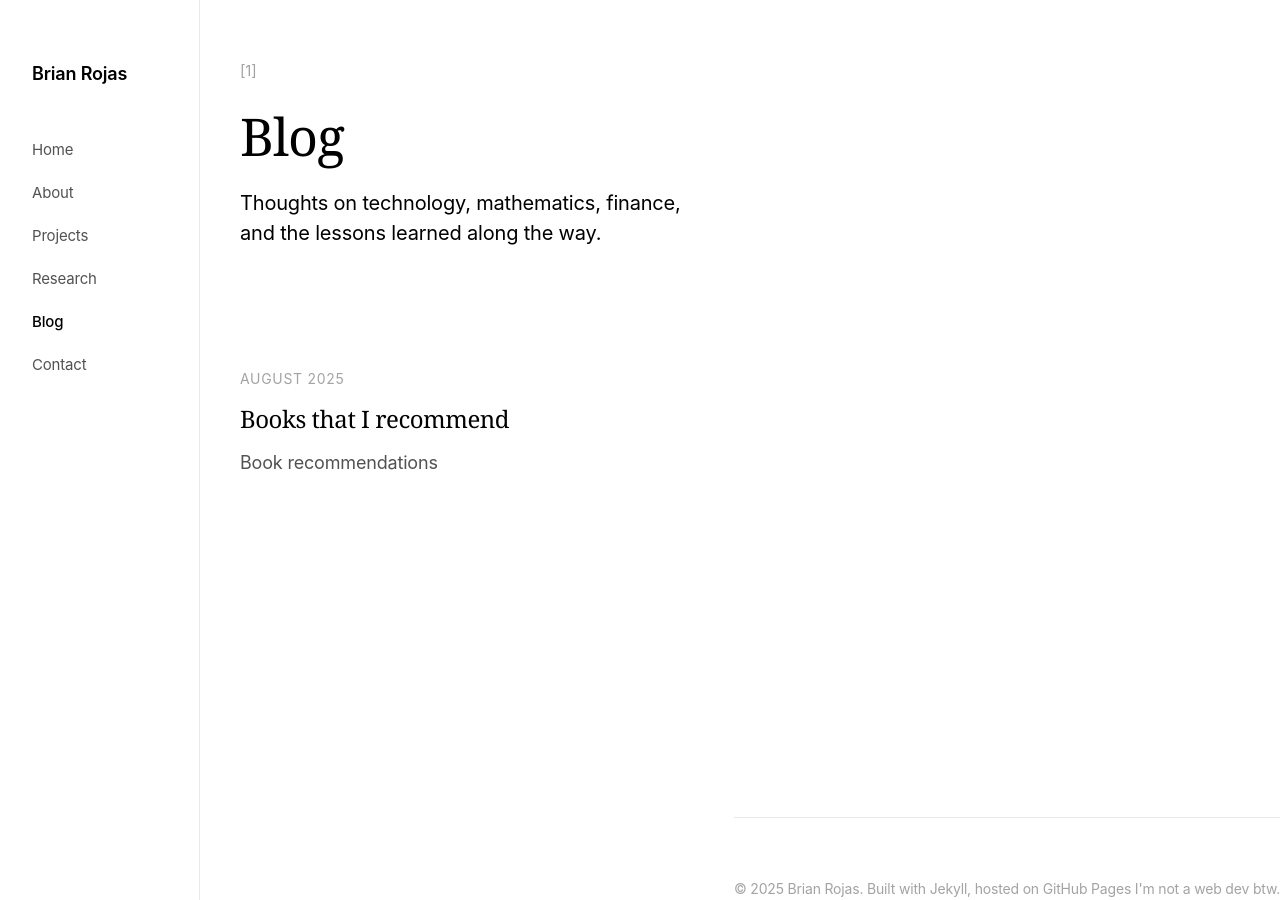
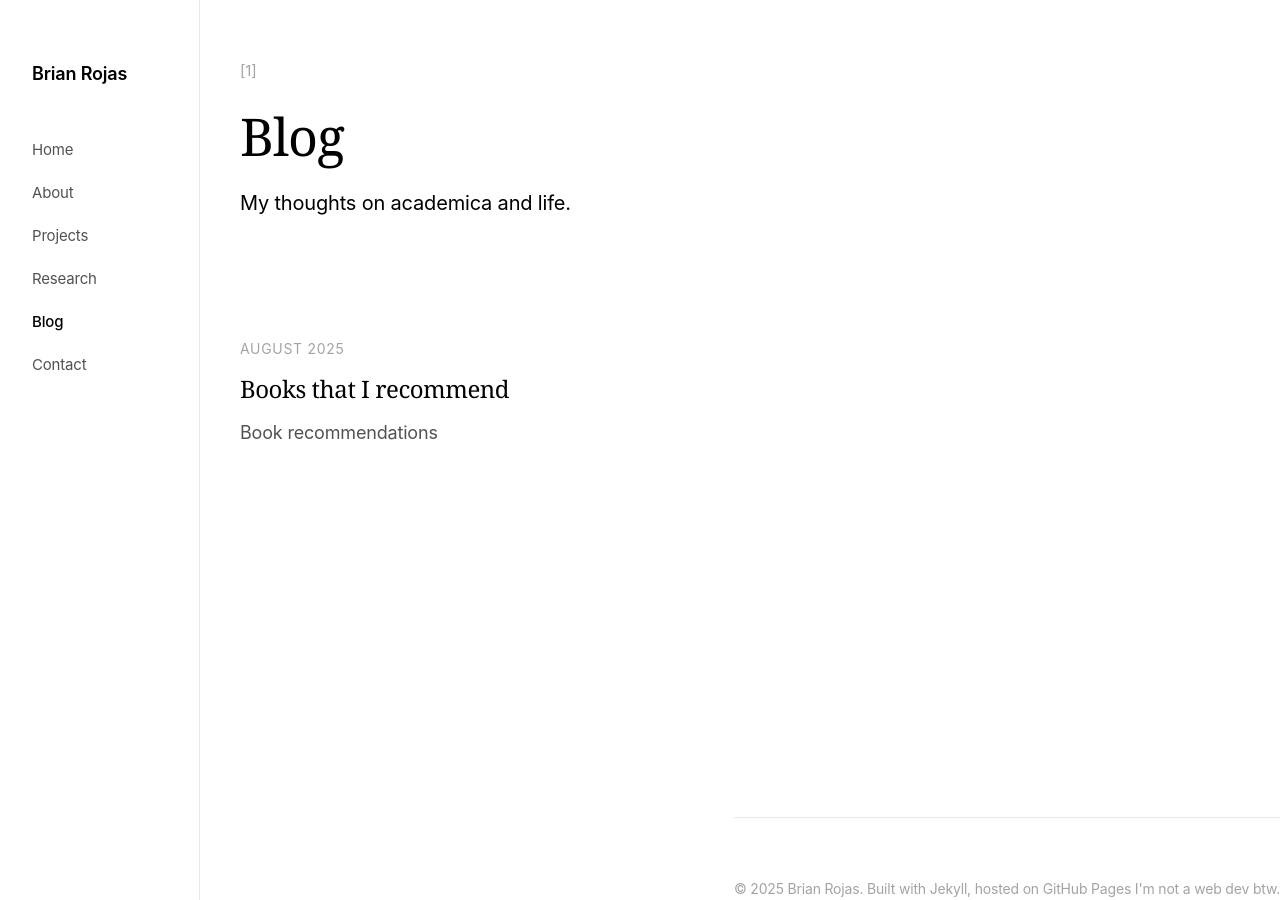
Before and after one commit to brianrojrc/brianrojrc.github.io, a Jekyll site: the page built from blog.md, in a window 1280 px wide. Built offline with Jekyll 4.4.1, drawn with Linux system fonts in a browser that asks for light colours; some web fonts are replaced.

Commit message:
Update blog.md

```diff
--- a/blog.md
+++ b/blog.md
@@ -6,7 +6,7 @@ title: Blog
 <header class="page-header">
     <span class="page-marker">[1]</span>
     <h1>Blog</h1>
-    <p class="intro">Thoughts on technology, mathematics, finance, and the lessons learned along the way.</p>
+    <p class="intro">My thoughts on academica and life.</p>
 </header>
 
 <div class="blog-list">
```
